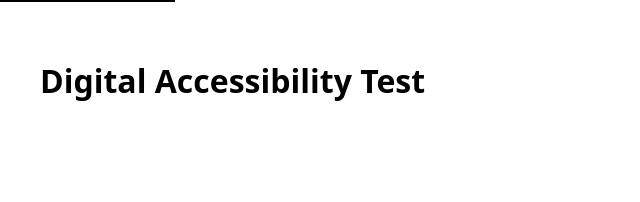
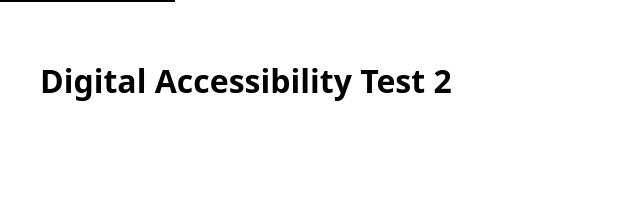
Before and after one commit to althe3rd/Digital-Accessibility-Test, a website built with Parcel: page src/index.html in a window 1280 px wide. Shown: the top 202 px of the page, 0-640 px from the left. Built offline with nearby package versions, Linux system fonts and the light colour scheme.

Commit message:
testing a change to index.html

```diff
--- a/src/index.html
+++ b/src/index.html
@@ -28,7 +28,7 @@
 
   <header>
     <div class="contentWidth">
-      <h1>Digital Accessibility Test</h1>
+      <h1>Digital Accessibility Test 2</h1>
     </div>
   </header>
 
```
